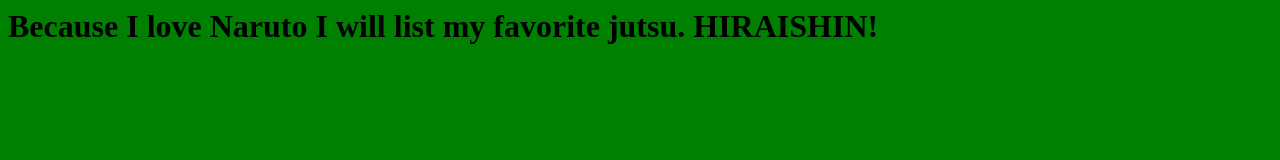
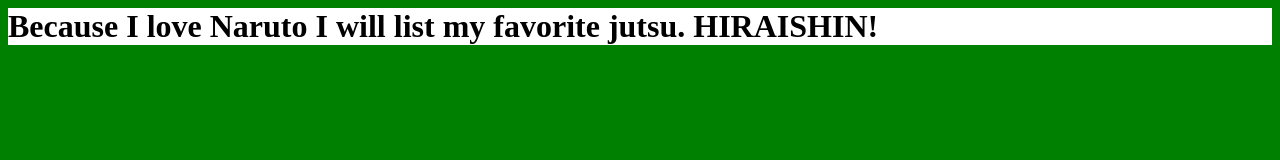
Before and after one commit to TimothyHopewell/life-sucks, a plain HTML site: page index.html in a window 1280 px wide. Drawn offline with Linux system fonts and the light colour scheme.

Commit message:
Update style.css

```diff
--- a/style.css
+++ b/style.css
@@ -1 +1,2 @@
  body{background-color:green;}
+ h1{background-color:white;}
```
